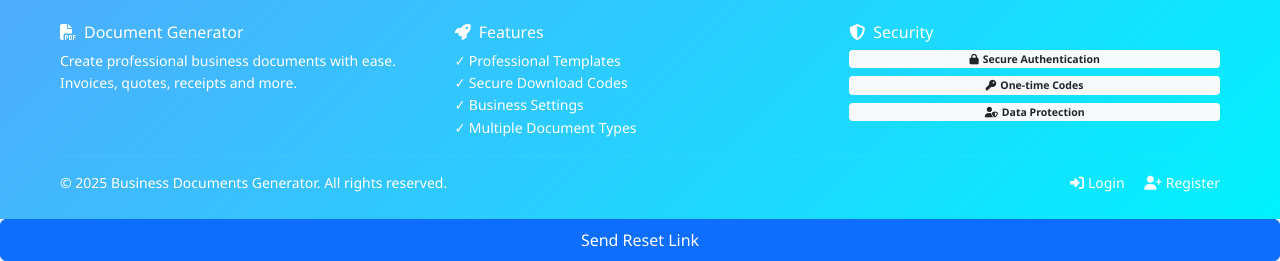
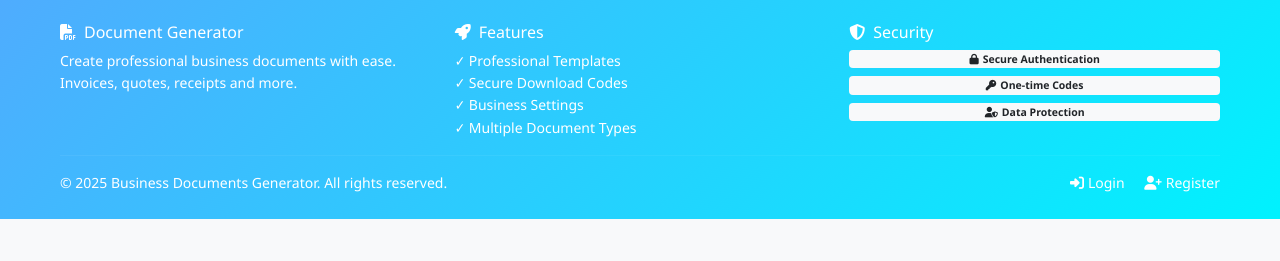
Before and after one commit to julisunkan/err, a Flask app: page / in a window 1280 px wide. Shown: the part 1619-1880 px from the top of the page. After the commit the page ends 1838 px from the top, so only its background shows below. Run offline with Flask 3, Linux system fonts and the light colour scheme; data that the repository does not hold is empty; some libraries are stand-ins or nearby versions.

Commit message:
Assistant checkpoint: Removed Send Reset Link button from footer
Assistant generated file changes:
- templates/index.html: Remove Send Reset Link button from footer

---

User prompt:

Remove "Send Reset Link" button from the footer

Replit-Commit-Author: Assistant
Replit-Commit-Session-Id: dfcac2a7-c841-4f05-acc8-b65ab8df9dd0

```diff
--- a/templates/index.html
+++ b/templates/index.html
@@ -580,10 +580,7 @@
 
 
                         </div>
-                        <div class="d-grid">
-                            <button type="submit" class="btn btn-primary">Send Reset Link</button>
-                        </div>
-                    </form>
+                        </form>
                 </div>
             </div>
         </div>
```
